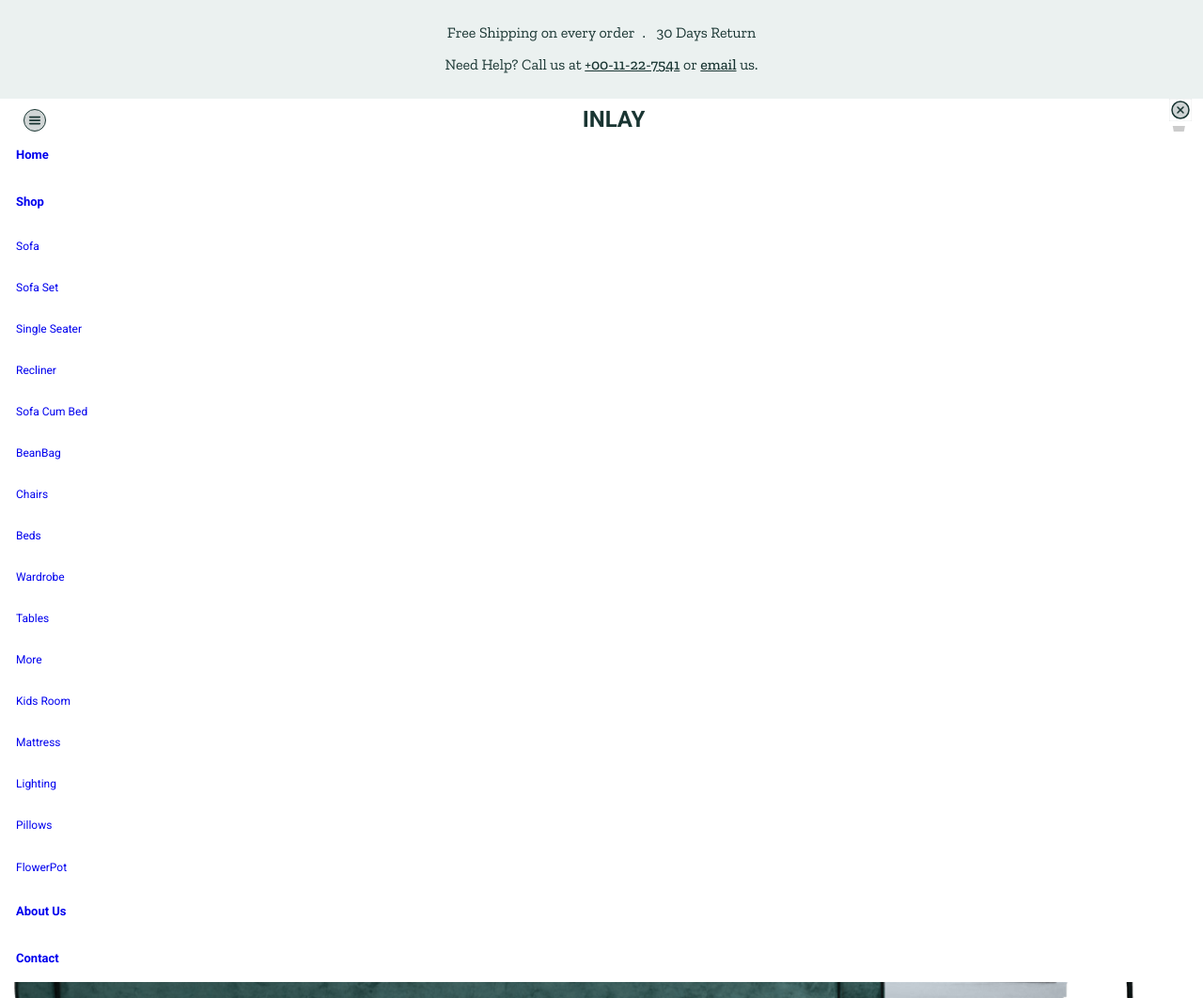
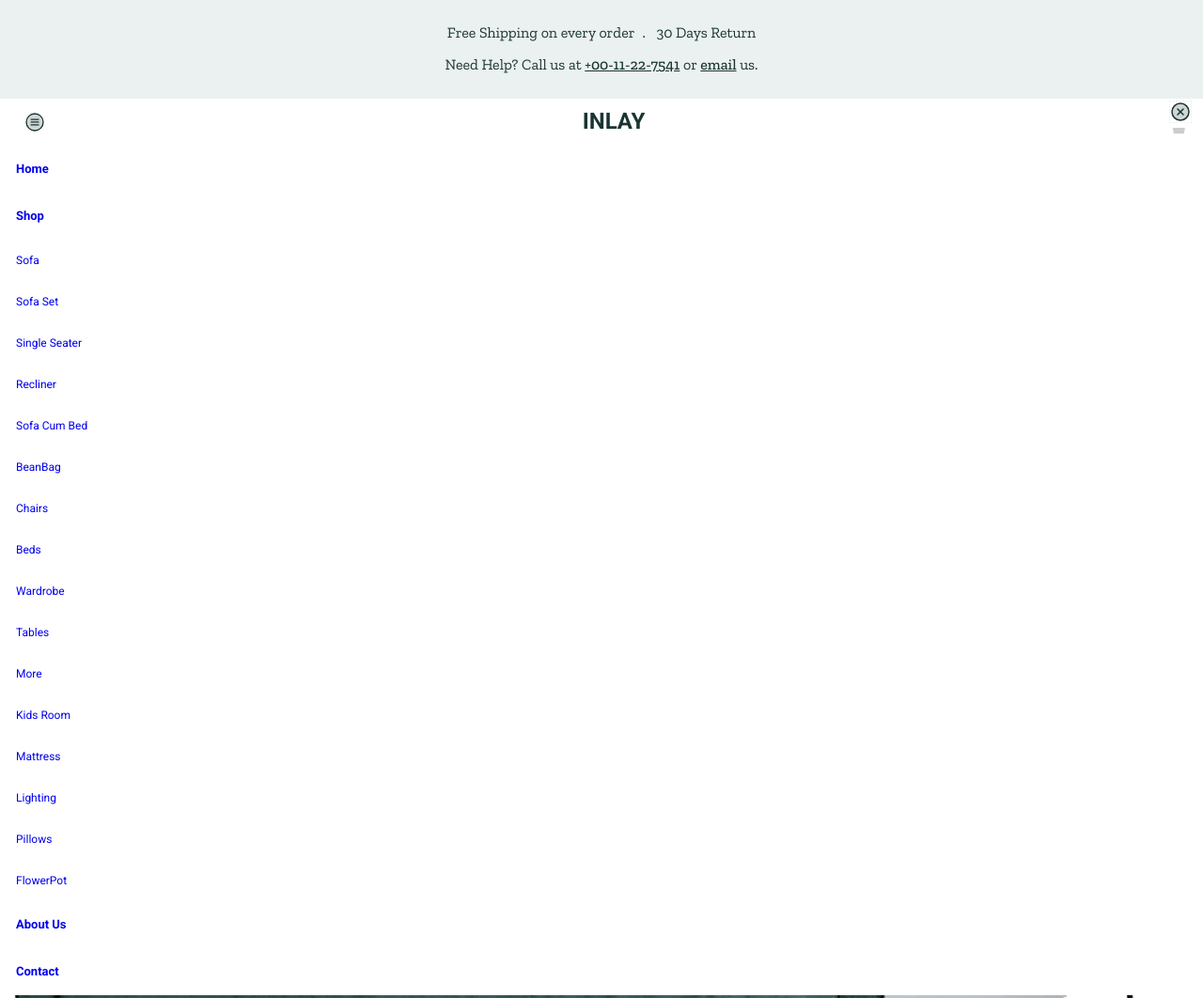
Before and after one commit to shameerkamaludeen/canvas-furniture, a plain HTML site: page index.html in a window 1280 px wide. Shown: the top 1062 px of the page at 94% size. Drawn offline with nearby package versions, Linux system fonts and the light colour scheme.

Commit message:
change theme color from svg's

```diff
--- a/index.html
+++ b/index.html
@@ -48,14 +48,58 @@
                     <!-- Hamburger -->
                     <div class="menu-controls">
                         <button type="button" class="hamburger">
-                            <svg id="Layer_1" version="1.1" viewBox="0 0 32 32" xml:space="preserve"
-                                xmlns="http://www.w3.org/2000/svg" xmlns:xlink="http://www.w3.org/1999/xlink">
-                                <path
-                                    d="M4,10h24c1.104,0,2-0.896,2-2s-0.896-2-2-2H4C2.896,6,2,6.896,2,8S2.896,10,4,10z M28,14H4c-1.104,0-2,0.896-2,2  s0.896,2,2,2h24c1.104,0,2-0.896,2-2S29.104,14,28,14z M28,22H4c-1.104,0-2,0.896-2,2s0.896,2,2,2h24c1.104,0,2-0.896,2-2  S29.104,22,28,22z" />
+                            <svg xmlns="https://www.w3.org/2000/svg" width="24" height="24" viewBox="0 0 256 256">
+                                <defs>
+                                    <style>
+                                        .a,
+                                        .c {
+                                            fill: none;
+                                        }
+
+                                        .b {
+                                            fill: var(--themecolor);
+                                            opacity: 0.2;
+                                        }
+
+                                        .c,
+                                        .d {
+                                            stroke: var(--themecolor);
+                                        }
+
+                                        .c {
+                                            stroke-miterlimit: 10;
+                                            stroke-width: 14px;
+                                        }
+
+                                        .d {
+                                            stroke-linecap: round;
+                                            stroke-linejoin: round;
+                                            stroke-width: 13px;
+                                        }
+                                    </style>
+                                </defs>
+                                <rect class="a" width="24" height="24"></rect>
+                                <circle class="b" cx="96" cy="96" r="96" transform="translate(32 32)"></circle>
+                                <circle class="c" cx="96" cy="96" r="96" transform="translate(32 32)"></circle>
+                                <line class="d" x2="85" transform="translate(86 127)"></line>
+                                <line class="d" x2="85" transform="translate(86 97)"></line>
+                                <line class="d" x2="85" transform="translate(86 159)"></line>
                             </svg>
                         </button>
 
-                        <button type="button" class="close-button"><span></span></button>
+                        <button type="button" class="close-button">
+                            <svg xmlns="https://www.w3.org/2000/svg" width="24" height="24"
+                                viewBox="0 0 256 256">
+                                <rect width="256" height="256" fill="none"></rect>
+                                <circle cx="128" cy="128" r="96" opacity="0.2"></circle>
+                                <circle cx="128" cy="128" r="96" fill="none"
+                                    stroke-miterlimit="10" stroke-width="16"></circle>
+                                <line x1="160" y1="96" x2="96" y2="160" fill="none"
+                                    stroke-linecap="round" stroke-linejoin="round" stroke-width="16"></line>
+                                <line x1="160" y1="160" x2="96" y2="96" fill="none"
+                                    stroke-linecap="round" stroke-linejoin="round" stroke-width="16"></line>
+                            </svg>
+                        </button>
                     </div>
 
                     <!-- Remove: when menu open the page shold not scroll -->
--- a/styles/style.css
+++ b/styles/style.css
@@ -154,23 +154,29 @@ header .nav-bar {
 }
 
 .menu-controls {
-    width: 24px;
-    height: 24px;
-    margin: 0 13px;
+    width: 50px;
+    height: 50px;
+}
+
+.menu-controls svg {
+    fill: var(--c-primary);
+    stroke: var(--c-primary);
+    display: block;
+    margin: auto;
+    border-radius: 10px;
 }
 
 .hamburger,
 .menu-controls .close-button {
-    border-radius: 25px;
+    padding: 0;
+    border: none;
     width: 100%;
     height: 100%;
-    padding: 4px;
-    border: 1px solid var(--c-primary);
-    background-color: var(--bc-icon);
+    background-color: transparent;
 }
 
 .nav-menu .hamburger {
-    display: inline-block;
+    display: block;
 }
 
 .nav-menu.active .hamburger {
@@ -183,27 +189,12 @@ header .nav-bar {
     transition: background-color 2s;
 }
 
-.hamburger svg {
-    width: 100%;
-    height: 100%;
-    margin: auto;
-    fill: var(--c-primary);
-}
-
-.hamburger  svg path {
-    fill: var(--c-primary);
-}
-
 header .nav-menu .close-button {
     display: none;
 }
 
 header .nav-menu.active .close-button {
-    display: inline-block;
-}
-
-header .nav-menu .close-button span::after {
-    content: '\00D7';
+    display: block;
 }
 
 .logo {
```
